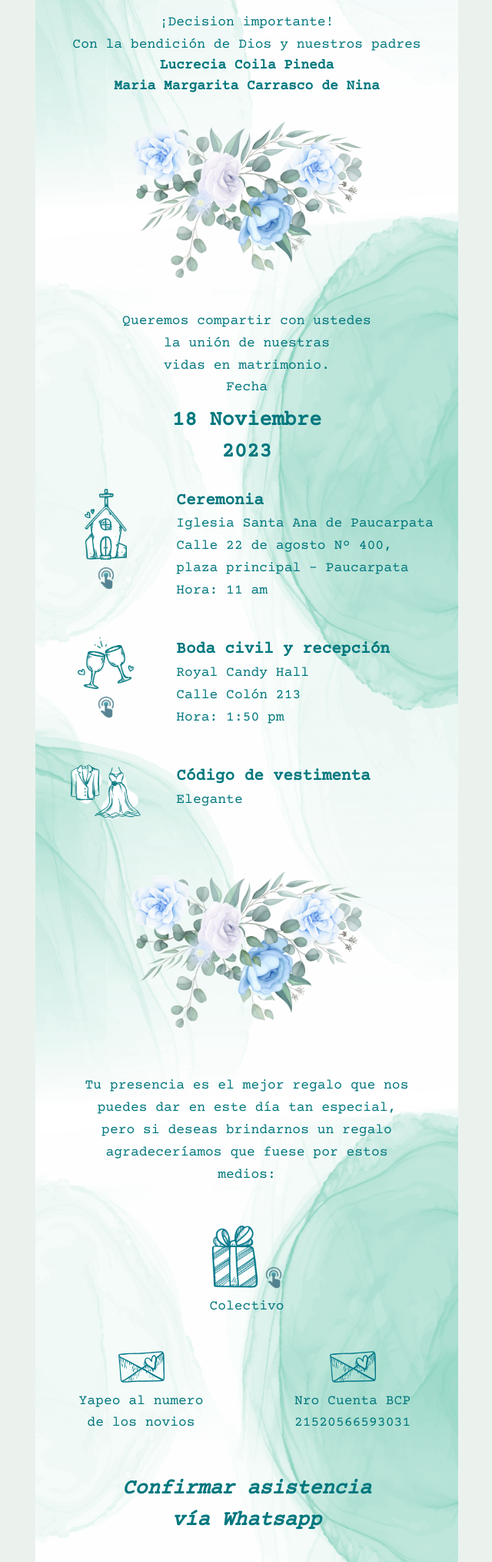
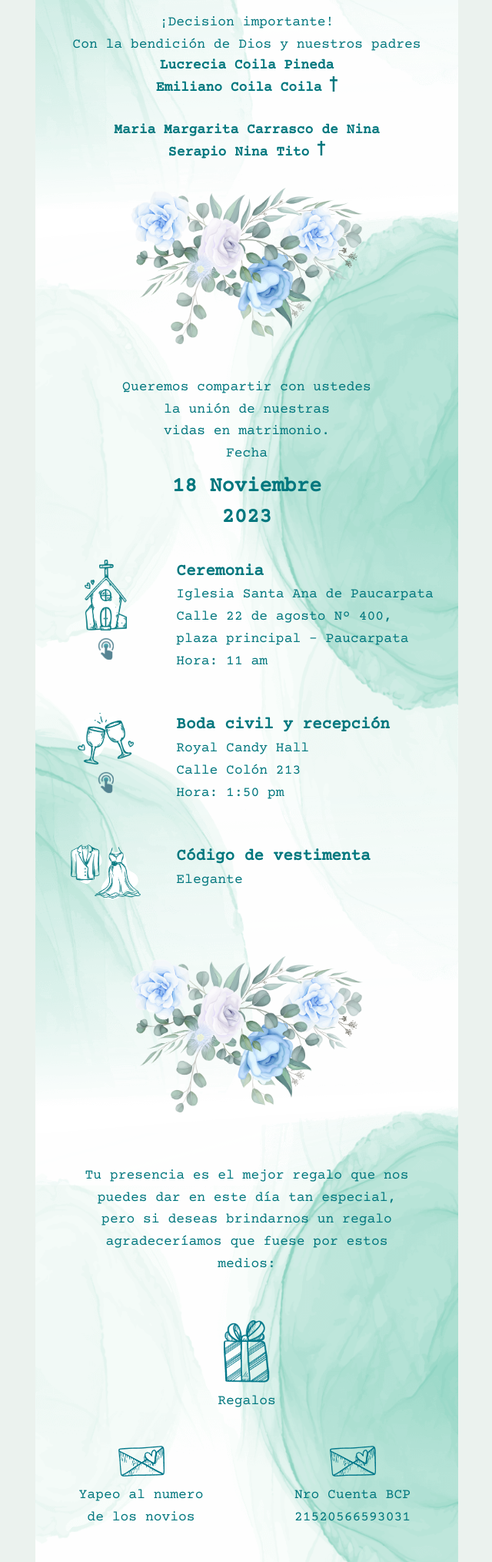
Before and after one commit to coila-dev/moxiboda, a plain HTML site: page index.html in a window 1280 px wide. Shown: the part 890-2919 px from the top of the page at 77% size, without its empty margins (319-959 px from the left). Drawn offline with nearby package versions, Linux system fonts and the light colour scheme.

Commit message:
borrado no niños, add padres y cruz

```diff
--- a/index.html
+++ b/index.html
@@ -46,7 +46,15 @@
                         Con la bendición de Dios y nuestros padres
                     </p>
                     <h4>Lucrecia Coila Pineda</h4>
+                    <h4>
+                        Emiliano Coila Coila
+                        <img src="img/cruz.svg" width="10px">
+                    </h4><br>
                     <h4>Maria Margarita Carrasco de Nina</h4>
+                    <h4>
+                        Serapio Nina Tito
+                        <img src="img/cruz.svg" width="10px">
+                    </h4>
                 </div>
                 <!-- SLIDE FOTO -->
                 <!-- <div class="item-row"></div> -->
@@ -118,8 +126,8 @@
 
                         <div class="body-regalos__item-row">
                             <img src="img/icon-regalo1.png" class="icon-regalos">
-                            <img src="img/clic.png" class="icon-clic-medium">
-                            <p>Colectivo</p>
+                            <!-- <img src="img/clic.png" class="icon-clic-medium"> -->
+                            <p>Regalos</p>
                         </div>
                         <div class="body-regalos__item-1">
                             <img src="img/transferencia.png" class="icon-regalos">
@@ -152,10 +160,10 @@
                                 <p>988082640</p>
                             </a>
                         </div>
-                        <div class="body-regalos__item-row">
+                        <!-- <div class="body-regalos__item-row">
                             <p>Respetuosamente</p>
                             <h2>NO NIÑOS</h2>
-                        </div>
+                        </div> -->
                     </div>
                 </div>
             </div>
```
Also changed, not shown: img/cruz.svg (added).
